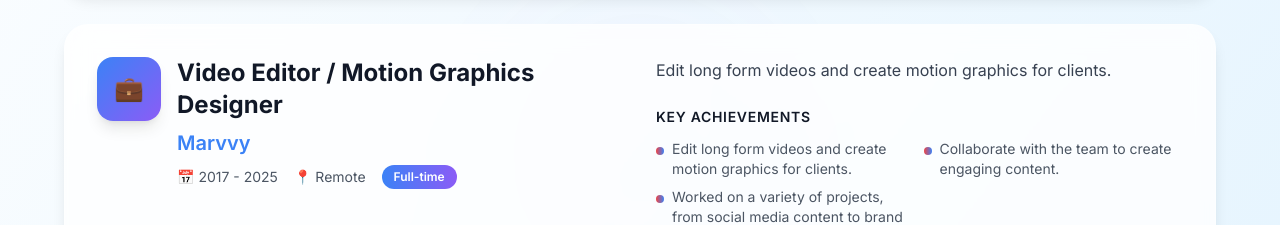
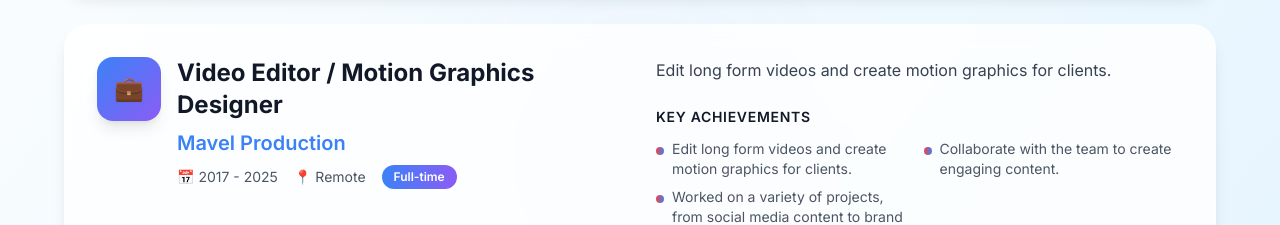
Before and after one commit to tekkenfreya/portfolio-website, a Next.js app: page / in a window 1280 px wide. Shown: the part 2120-2345 px from the top of the page. Built offline with nearby package versions, Linux system fonts and the light colour scheme.

Commit message:
Update portfolio.ts

```diff
--- a/src/data/portfolio.ts
+++ b/src/data/portfolio.ts
@@ -32,7 +32,7 @@ export const portfolioData = {
     },
     {
       id: 2,
-      company: "Marvvy",
+      company: "Mavel Production",
       position: "Video Editor / Motion Graphics Designer",
       duration: "2017 - 2025",
       location: "Remote",
```
